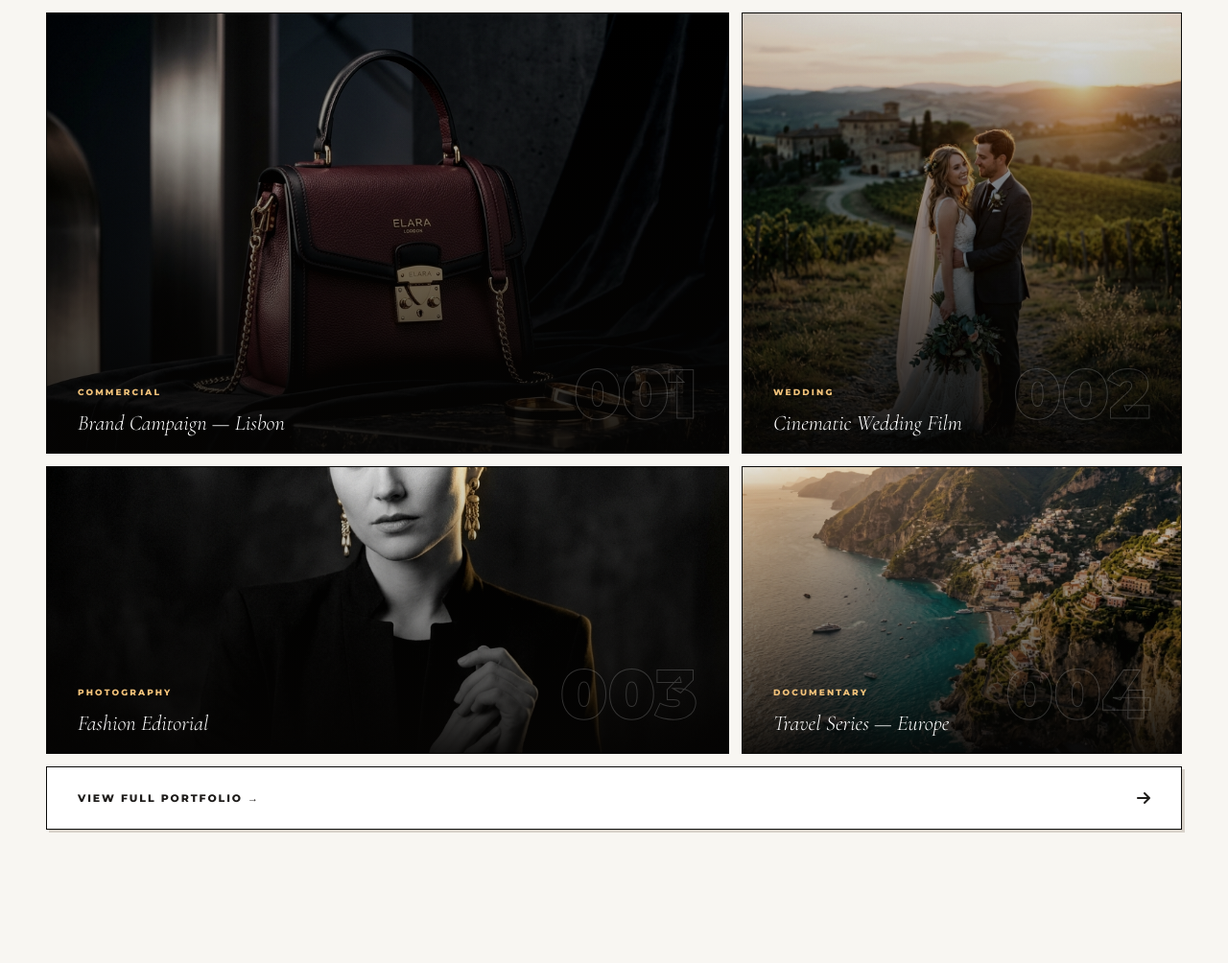
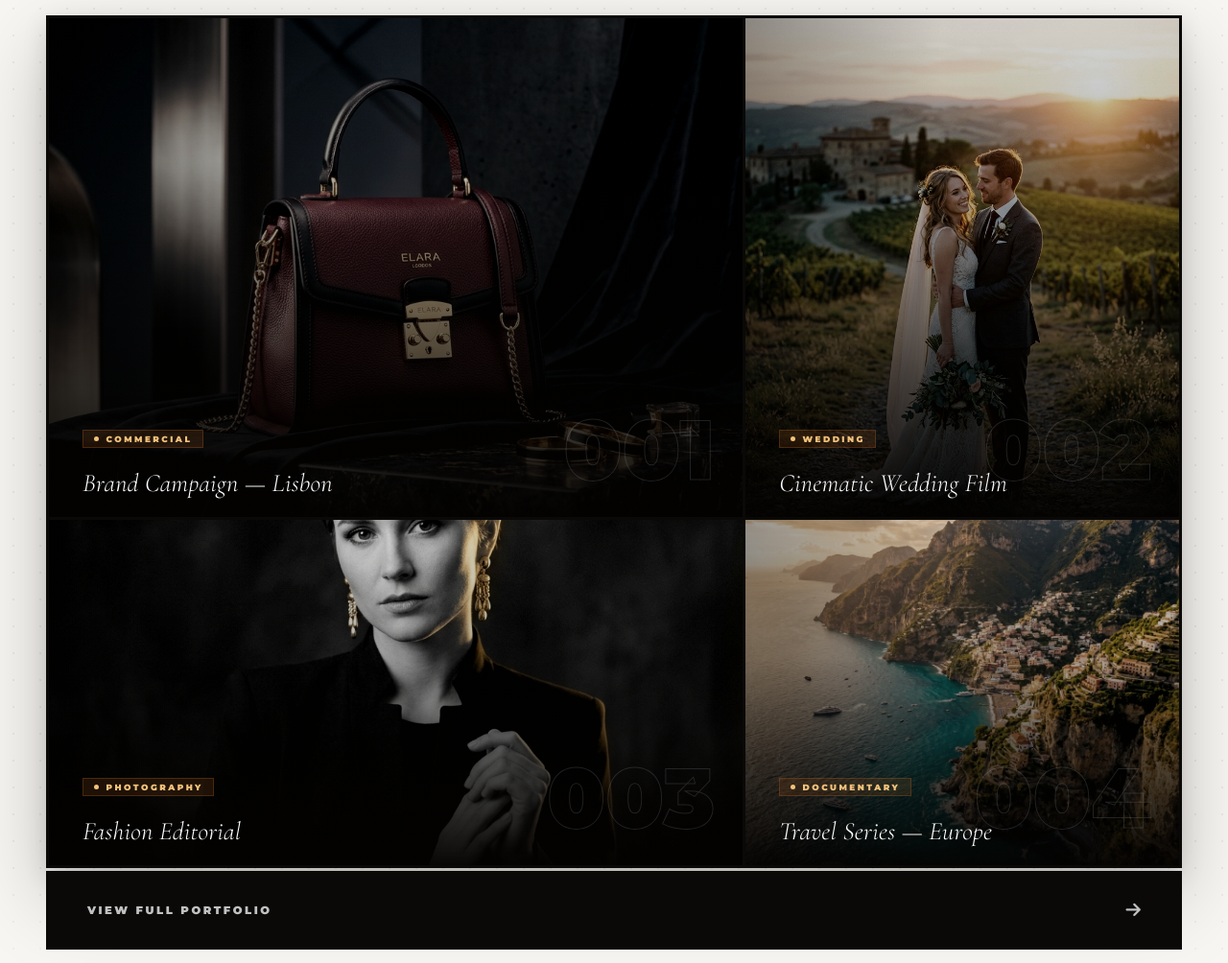
Before and after one commit to arshaonone/storyinframes.studio, a website: page public/index.html in a window 1280 px wide. Shown: the part 1656-2660 px from the top of the page at 96% size. Drawn offline with nearby package versions, Linux system fonts and the light colour scheme.

Commit message:
feat: rich boxy glorious work grid - viewfinder brackets, gold top strip, dot bg, deep overlays, gold-swipe view-all bar, arrow CTAs

```diff
--- a/public/index.html
+++ b/public/index.html
@@ -248,54 +248,58 @@
 
         <div class="work-grid">
             <div class="wg-card wg-large reveal" data-delay="0">
-                <img src="assets/portfolio_commercial.png" alt="Commercial Campaign" loading="lazy" decoding="async">
+                <img src="assets/portfolio_commercial.png" alt="Commercial Campaign — Lisbon" loading="lazy" decoding="async">
                 <div class="wg-overlay"></div>
+                <span class="wg-num">001</span>
                 <div class="wg-info">
                     <div>
                         <span class="wg-cat">Commercial</span>
                         <span class="wg-title">Brand Campaign — Lisbon</span>
                     </div>
-                    <span class="wg-num">001</span>
+                    <div class="wg-arrow"><i class="fa-solid fa-arrow-up-right-from-square"></i></div>
                 </div>
             </div>
             <div class="wg-card wg-small reveal" data-delay="1">
-                <img src="assets/portfolio_wedding.png" alt="Wedding Film" loading="lazy" decoding="async">
+                <img src="assets/portfolio_wedding.png" alt="Cinematic Wedding Film" loading="lazy" decoding="async">
                 <div class="wg-overlay"></div>
+                <span class="wg-num">002</span>
                 <div class="wg-info">
                     <div>
                         <span class="wg-cat">Wedding</span>
                         <span class="wg-title">Cinematic Wedding Film</span>
                     </div>
-                    <span class="wg-num">002</span>
+                    <div class="wg-arrow"><i class="fa-solid fa-arrow-up-right-from-square"></i></div>
                 </div>
             </div>
             <div class="wg-card wg-medium-a reveal" data-delay="2">
                 <img src="assets/portfolio_photo.png" alt="Fashion Editorial" loading="lazy" decoding="async">
                 <div class="wg-overlay"></div>
+                <span class="wg-num">003</span>
                 <div class="wg-info">
                     <div>
                         <span class="wg-cat">Photography</span>
                         <span class="wg-title">Fashion Editorial</span>
                     </div>
-                    <span class="wg-num">003</span>
+                    <div class="wg-arrow"><i class="fa-solid fa-arrow-up-right-from-square"></i></div>
                 </div>
             </div>
             <div class="wg-card wg-medium-b reveal" data-delay="3">
                 <img src="assets/portfolio_travel.png" alt="Travel Documentary" loading="lazy" decoding="async">
                 <div class="wg-overlay"></div>
+                <span class="wg-num">004</span>
                 <div class="wg-info">
                     <div>
                         <span class="wg-cat">Documentary</span>
                         <span class="wg-title">Travel Series — Europe</span>
                     </div>
-                    <span class="wg-num">004</span>
+                    <div class="wg-arrow"><i class="fa-solid fa-arrow-up-right-from-square"></i></div>
                 </div>
             </div>
         </div>
 
-        <!-- Bold view-all bar -->
+        <!-- Gold swipe view-all bar -->
         <a href="#contact" class="work-view-all reveal" data-delay="4" id="view-all-bar">
-            <span>View Full Portfolio →</span>
+            <span>View Full Portfolio</span>
             <i class="fa-solid fa-arrow-right"></i>
         </a>
     </div>
--- a/public/style.css
+++ b/public/style.css
@@ -701,79 +701,211 @@ button { cursor: pointer; border: none; background: none; font-family: inherit;
 /* ════════════════════════════════════════════════════════════
    WORK — Portfolio
 ════════════════════════════════════════════════════════════ */
+/* ════════════════════════════════════════════════════════════
+   WORK SECTION — Rich Boxy Editorial Grid
+════════════════════════════════════════════════════════════ */
 .work-section {
   background: var(--bg-off);
-  border-top: 1.5px solid var(--ink);
+  border-top: 4px solid var(--ink);
+  position: relative;
+}
+/* Subtle dot pattern behind the grid */
+.work-section::before {
+  content: ''; position: absolute; inset: 0; pointer-events: none; z-index: 0;
+  background-image: radial-gradient(circle, rgba(10,9,8,0.055) 1px, transparent 1px);
+  background-size: 28px 28px;
+  mask-image: linear-gradient(to bottom, transparent 0%, black 15%, black 85%, transparent 100%);
+}
+.work-section .wrap { position: relative; z-index: 1; }
+
+/* ── Grid ── */
+.work-grid {
+  display: grid;
+  grid-template-columns: 1.6fr 1fr;
+  grid-template-rows: 520px 360px;
+  gap: 3px;                        /* Ultra-tight gap — creates thick-frame feel */
+  background: var(--ink);          /* The gap colour is the ink — rigid boxy lines */
+  border: 3px solid var(--ink);
+  box-shadow: 0 32px 80px rgba(10,9,8,0.22), 0 8px 24px rgba(10,9,8,0.12);
 }
 
-.work-grid {
-  display: grid;
-  grid-template-columns: 1.55fr 1fr;
-  grid-template-rows: 460px 300px;
-  gap: 0.8rem;
-}
+/* ── Card base ── */
 .wg-card {
   position: relative; overflow: hidden; cursor: pointer;
-  border-radius: 0; /* Sharp corners — editorial */
+  border-radius: 0;
   background: var(--bg-black);
-  border: 1.5px solid var(--ink);
-  transform: perspective(1200px) translateZ(0);
-  transition: transform 0.12s linear, box-shadow 0.3s;
+  transform: perspective(1400px) translateZ(0);
+  transition: transform 0.14s linear, z-index 0s;
   will-change: transform;
 }
-.wg-card:hover { box-shadow: 8px 8px 0 var(--gold); }
+
+/* Gold top accent strip on each card */
+.wg-card::before {
+  content: '';
+  position: absolute; top: 0; left: 0; right: 0; height: 3px; z-index: 10;
+  background: linear-gradient(90deg, var(--gold) 0%, var(--gold-3) 50%, var(--gold) 100%);
+  opacity: 0;
+  transform: scaleX(0);
+  transform-origin: left;
+  transition: transform 0.55s var(--spring), opacity 0.3s;
+}
+.wg-card:hover::before { opacity: 1; transform: scaleX(1); }
+
+/* Viewfinder corner brackets — CSS only */
+.wg-card::after {
+  content: '';
+  position: absolute; inset: 16px; z-index: 10; pointer-events: none;
+  background:
+    /* top-left */
+    linear-gradient(var(--gold), var(--gold)) top left   / 24px 1.5px no-repeat,
+    linear-gradient(var(--gold), var(--gold)) top left   / 1.5px 24px no-repeat,
+    /* top-right */
+    linear-gradient(var(--gold), var(--gold)) top right  / 24px 1.5px no-repeat,
+    linear-gradient(var(--gold), var(--gold)) top right  / 1.5px 24px no-repeat,
+    /* bottom-left */
+    linear-gradient(var(--gold), var(--gold)) bottom left  / 24px 1.5px no-repeat,
+    linear-gradient(var(--gold), var(--gold)) bottom left  / 1.5px 24px no-repeat,
+    /* bottom-right */
+    linear-gradient(var(--gold), var(--gold)) bottom right / 24px 1.5px no-repeat,
+    linear-gradient(var(--gold), var(--gold)) bottom right / 1.5px 24px no-repeat;
+  opacity: 0;
+  transition: opacity 0.45s var(--spring);
+}
+.wg-card:hover::after { opacity: 1; }
+
+/* Image */
 .wg-card img {
   width: 100%; height: 100%; object-fit: cover;
-  transform: scale(1.05);
-  transition: transform 1s var(--ease), filter 0.7s;
-  filter: grayscale(22%) brightness(0.88) contrast(1.06);
+  transform: scale(1.06);
+  transition: transform 1.1s var(--ease), filter 0.8s;
+  filter: grayscale(18%) brightness(0.82) contrast(1.10) saturate(0.9);
 }
-.wg-card:hover img { transform: scale(1); filter: grayscale(0%) brightness(0.96) contrast(1.04); }
-.wg-large   { grid-column:1; grid-row:1; }
-.wg-small   { grid-column:2; grid-row:1; }
-.wg-medium-a { grid-column:1; grid-row:2; }
-.wg-medium-b { grid-column:2; grid-row:2; }
+.wg-card:hover img {
+  transform: scale(1.01);
+  filter: grayscale(0%) brightness(0.92) contrast(1.05) saturate(1.1);
+}
+
+/* Grid positions */
+.wg-large    { grid-column: 1; grid-row: 1; }
+.wg-small    { grid-column: 2; grid-row: 1; }
+.wg-medium-a { grid-column: 1; grid-row: 2; }
+.wg-medium-b { grid-column: 2; grid-row: 2; }
+
+/* Overlay — richer, deeper */
 .wg-overlay {
-  position:absolute; inset:0;
-  background: linear-gradient(to top, rgba(5,4,3,0.92) 0%, rgba(5,4,3,0.44) 45%, transparent 100%);
+  position: absolute; inset: 0;
+  background:
+    linear-gradient(to top,
+      rgba(3,2,1,0.97) 0%,
+      rgba(3,2,1,0.62) 30%,
+      rgba(3,2,1,0.18) 60%,
+      transparent 100%),
+    linear-gradient(to right, rgba(3,2,1,0.30) 0%, transparent 45%);
+  transition: background 0.6s;
 }
+.wg-card:hover .wg-overlay {
+  background:
+    linear-gradient(to top,
+      rgba(3,2,1,0.98) 0%,
+      rgba(3,2,1,0.70) 35%,
+      rgba(3,2,1,0.22) 65%,
+      transparent 100%),
+    linear-gradient(to right, rgba(3,2,1,0.40) 0%, transparent 50%);
+}
+
+/* Info block */
 .wg-info {
-  position:absolute; bottom:0; left:0; right:0;
-  padding: 2rem 2rem 1.6rem;
-  display:flex; align-items:flex-end; justify-content:space-between; gap:1rem;
+  position: absolute; bottom: 0; left: 0; right: 0;
+  padding: 2.5rem 2.2rem 2rem;
+  display: flex; align-items: flex-end; justify-content: space-between; gap: 1rem;
 }
+
+/* Category pill */
 .wg-cat {
-  display: inline-block; margin-bottom: 0.35rem;
-  font-family: var(--sans); font-size: 0.56rem; font-weight: 800;
-  letter-spacing: 0.24em; text-transform: uppercase; color: var(--gold-3);
+  display: inline-flex; align-items: center; gap: 0.5rem;
+  margin-bottom: 0.6rem;
+  font-family: var(--sans); font-size: 0.55rem; font-weight: 900;
+  letter-spacing: 0.28em; text-transform: uppercase; color: var(--gold-3);
+  background: rgba(179,96,32,0.15);
+  border: 1px solid rgba(179,96,32,0.30);
+  padding: 0.2rem 0.65rem;
 }
+.wg-cat::before {
+  content: ''; width: 5px; height: 5px; border-radius: 50%;
+  background: var(--gold-3); flex-shrink: 0;
+}
+
+/* Title */
 .wg-title {
-  display:block; font-family: var(--serif);
-  font-size: 1.4rem; font-weight: 300; font-style: italic;
-  color: #fff; line-height: 1.2;
-  transform: translateY(8px); transition: transform 0.45s var(--spring);
+  display: block; font-family: var(--serif);
+  font-size: 1.65rem; font-weight: 300; font-style: italic;
+  color: #fff; line-height: 1.15; letter-spacing: 0.01em;
+  transform: translateY(12px);
+  transition: transform 0.55s var(--spring), text-shadow 0.4s;
 }
-.wg-card:hover .wg-title { transform: translateY(0); }
+.wg-card:hover .wg-title {
+  transform: translateY(0);
+  text-shadow: 0 2px 20px rgba(0,0,0,0.5);
+}
+
+/* Arrow CTA — slides in on hover */
+.wg-arrow {
+  display: flex; align-items: center; justify-content: center;
+  width: 40px; height: 40px; border: 1.5px solid rgba(255,255,255,0.25);
+  color: rgba(255,255,255,0.6); font-size: 0.85rem; flex-shrink: 0;
+  align-self: flex-end;
+  opacity: 0; transform: translateY(8px) translateX(-4px);
+  transition: opacity 0.45s var(--spring), transform 0.45s var(--spring),
+              border-color 0.3s, background 0.3s, color 0.3s;
+}
+.wg-card:hover .wg-arrow {
+  opacity: 1; transform: translateY(0) translateX(0);
+  border-color: var(--gold); color: var(--gold);
+  background: rgba(179,96,32,0.12);
+}
+
+/* Number watermark — large ghost */
 .wg-num {
-  font-family: var(--sans); font-weight: 900; font-size: 4.5rem;
-  -webkit-text-stroke: 1px rgba(255,255,255,0.18);
-  color: transparent; line-height: 1; align-self: flex-end;
-  transition: -webkit-text-stroke-color 0.5s;
+  position: absolute; bottom: 1.6rem; right: 1.8rem;
+  font-family: var(--sans); font-weight: 900; font-size: 5.5rem;
+  -webkit-text-stroke: 1px rgba(255,255,255,0.12);
+  color: transparent; line-height: 1; pointer-events: none;
+  transition: -webkit-text-stroke-color 0.5s, transform 0.5s var(--spring);
 }
-.wg-card:hover .wg-num { -webkit-text-stroke-color: rgba(242,194,122,0.35); }
+.wg-card:hover .wg-num {
+  -webkit-text-stroke-color: rgba(242,194,122,0.28);
+  transform: scale(1.04) translateY(-4px);
+}
 
-/* Full-width "view all" bar */
+/* ── View All — Dramatic Gold Bar ── */
 .work-view-all {
   display: flex; align-items: center; justify-content: space-between;
-  padding: 1.5rem 2rem; margin-top: 0.8rem;
-  border: 1.5px solid var(--ink); background: #fff;
-  cursor: pointer; transition: background 0.32s, color 0.32s;
-  box-shadow: 3px 3px 0 var(--ink-5);
+  padding: 1.8rem 2.5rem; margin-top: 3px;
+  background: var(--ink); color: rgba(255,255,255,0.75);
+  cursor: pointer;
+  position: relative; overflow: hidden;
+  transition: color 0.4s;
+  border: 3px solid var(--ink);
 }
-.work-view-all:hover { background: var(--ink); color: #fff; box-shadow: 5px 5px 0 var(--gold); }
-.work-view-all span { font-family: var(--sans); font-size: 0.68rem; font-weight: 800; letter-spacing: 0.18em; text-transform: uppercase; }
-.work-view-all i { font-size: 1rem; transition: transform 0.35s var(--spring); }
-.work-view-all:hover i { transform: translateX(6px); }
+/* Gold fill swipe — left to right */
+.work-view-all::before {
+  content: '';
+  position: absolute; inset: 0;
+  background: linear-gradient(90deg, var(--gold) 0%, var(--gold-2) 60%, var(--gold-3) 100%);
+  transform: translateX(-102%);
+  transition: transform 0.55s var(--spring);
+  z-index: 0;
+}
+.work-view-all:hover::before { transform: translateX(0); }
+.work-view-all:hover { color: #fff; box-shadow: 0 8px 32px rgba(179,96,32,0.40); }
+.work-view-all span, .work-view-all i { position: relative; z-index: 1; }
+.work-view-all span {
+  font-family: var(--sans); font-size: 0.72rem; font-weight: 900;
+  letter-spacing: 0.22em; text-transform: uppercase;
+}
+.work-view-all i { font-size: 1.1rem; transition: transform 0.45s var(--spring); }
+.work-view-all:hover i { transform: translateX(8px); }
+
 
 /* ════════════════════════════════════════════════════════════
    SERVICES
```
